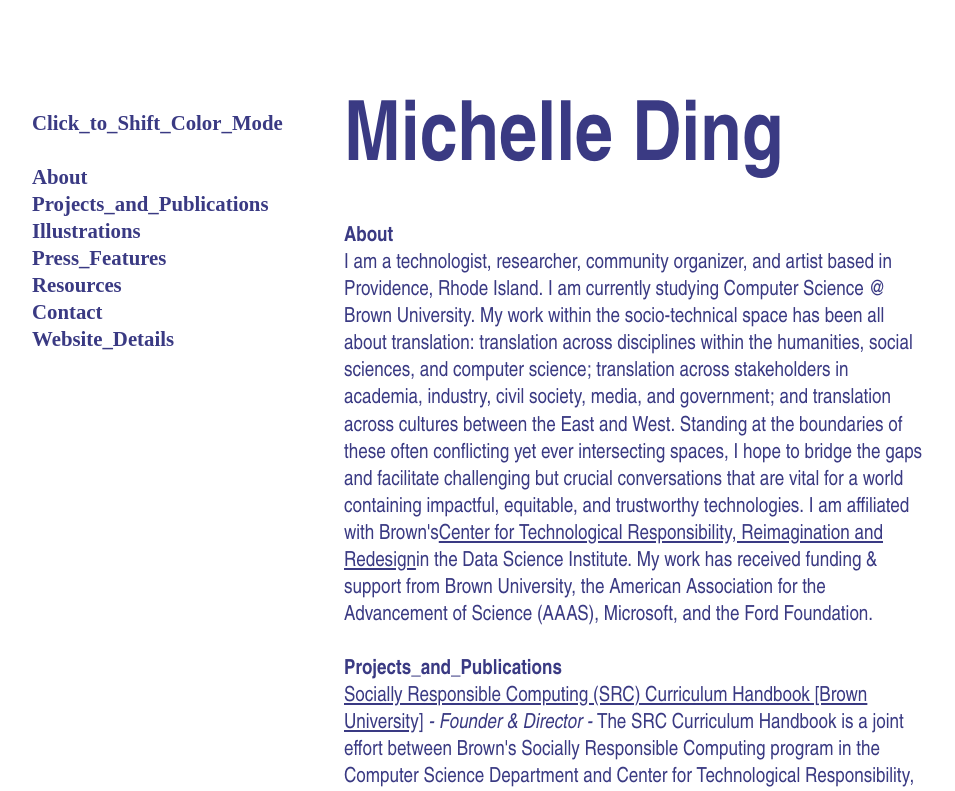
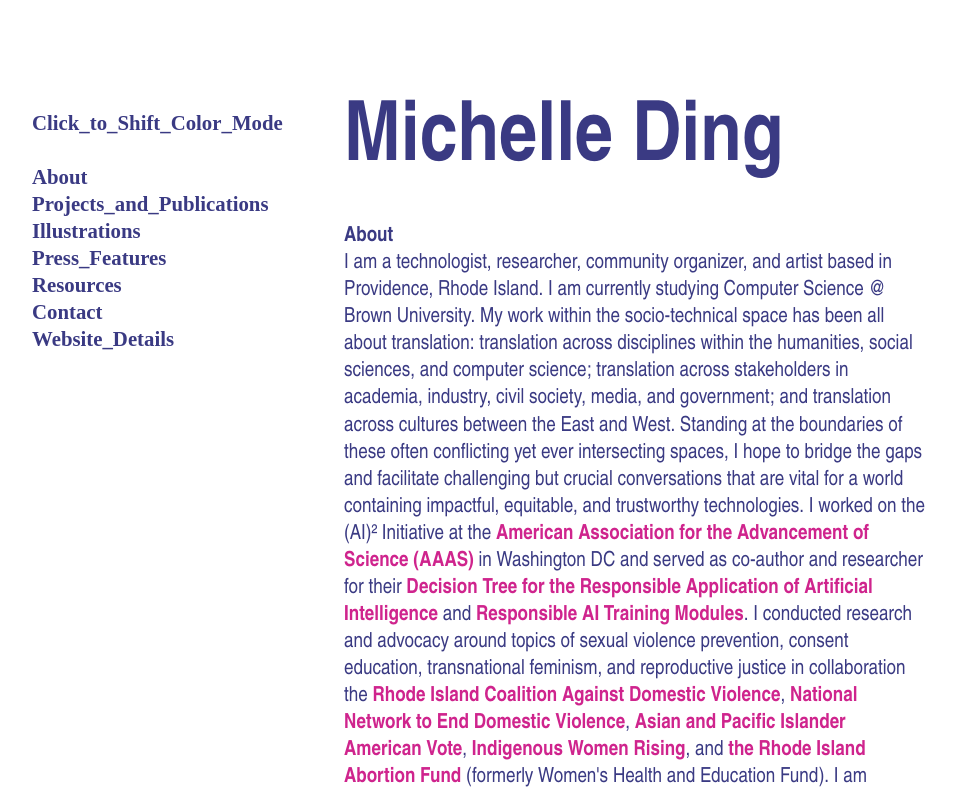
Before and after one commit to michelle-ding/michelle-ding.github.io, a React (Create React App) app: page / in a window 1280 px wide. Shown: the top 791 px of the page, without its empty margins (160-1115 px from the left). Built offline with nearby package versions, Linux system fonts and the light colour scheme; the HTML template or start-up script is replaced by a standard one.

Commit message:
bio and color change

```diff
--- a/src/Body.tsx
+++ b/src/Body.tsx
@@ -36,31 +36,28 @@
             between the East and West. Standing at the boundaries of these often conflicting
             yet ever intersecting spaces, I hope to bridge the gaps and facilitate challenging
             but crucial conversations that are vital for a world containing impactful, equitable,
-            and trustworthy technologies. I am affiliated with Brown's
-            <a id="ref" href="https://cntr.brown.edu/" target="_blank">Center for Technological Responsibility, Reimagination and Redesign</a>
+            and trustworthy technologies.
+            I worked on the (AI)² Initiative at the {" "}
+            <a id="ref" href="https://www.aaas.org/" target="_blank">American Association for the Advancement of Science (AAAS)</a>
+            {" "} in Washington DC and served as co-author and researcher for their {" "}
+            <a id="ref" href="https://www.aaas.org/ai2/projects/framework-practitioners" target="_blank">Decision Tree for the Responsible Application
+                of Artificial Intelligence</a> and {" "}
+                <a id="ref" href="https://www.aaas.org/ai2/projects/ethics/public-interest-training/modules" target="_blank">Responsible AI Training Modules
+               </a>.
+            I conducted research and advocacy around topics of sexual violence prevention, consent education,
+            transnational feminism, and reproductive justice
+            in collaboration the {" "}
+            <a id="ref" href="https://ricadv.org/" target="_blank">Rhode Island Coalition Against Domestic Violence</a>,{" "}
+            <a id="ref" href="https://nnedv.org/" target="_blank">National Network to End Domestic Violence</a>,{" "}
+            <a id="ref" href="https://apiavote.org/" target="_blank">Asian and Pacific Islander American Vote</a>,{" "}
+            <a id="ref" href="https://www.iwrising.org/" target="_blank">Indigenous Women Rising</a>, and{" "}
+            <a id="ref" href="https://riabortionfund.org" target="_blank">the Rhode Island Abortion Fund</a>{" "}(formerly Women's Health and Education Fund).
+
+            I am currently affiliated with Brown's {" "}
+            <a id="ref" href="https://cntr.brown.edu/" target="_blank">Center for Technological Responsibility, Reimagination and Redesign</a>{" "}
             in the Data Science Institute.
             My work has received funding & support from Brown University, the American Association for the
             Advancement of Science (AAAS), Microsoft, and the Ford Foundation.
-            {/* <br></br><br></br>
-            My past research and advocacy navigate sexual violence prevention,
-            consent education, reproductive justice, and intersectional & transnational feminism at Brown and
-            in Rhode Island. In May 2022, I worked with the <a id="ref" href="https://ricadv.org/policy/" target="_blank">
-                Rhode Island Coalition Against
-            Domestic Violence (RICADV)</a> to advocate and lobby for the Address Confidentiality Program
-            that protects survivors and their children (now {" "}
-            <a id="ref" href="https://governor.ri.gov/press-releases/governor-mckee-signs-legislation-protecting-confidentiality-survivors-domestic" target="_blank">
-            signed
-                </a> into law). Following the Dobbs decision overturning
-            Roe v. Wade,
-            I co-founded Students at Brown for Reproductive Justice, a coalition with
-             over 40 Brown student organizations, to launch a <a id="ref" target="_blank" href="https://www.gofundme.com/f/students-brown-for-reproductive-justice">
-            mutual aid campaign</a> supporting
-            Women's Health & Education Fund of Rhode Island (WHEF),
-            Indigenous Women Rising (IWR), and Sister Song. Our mutual aid campaign raised over $3000 from
-            over 80 individual donors in one summer for organizations
-            providing reproductive care for disproportionately affected communities across the country.
-            Learn more about my work <a id="ref" href="#ResearchPapers">here</a> or contact me at michelle_ding@brown.edu. */}
-
         </div>
     )
 }
--- a/src/styles/App.css
+++ b/src/styles/App.css
@@ -1,11 +1,13 @@
 :root{
   --bg:white;
   --text:#3a3a83;
+  --other:#cf248d;
 }
 
 .dark-theme{
   --bg: #3a3a83;
   --text: #ffffff;
+  --other:#ffc1e7;
 }
 
 .App {
@@ -84,14 +86,16 @@
 }
 
 #ref{
-  text-decoration: var(--text) underline;
-  color: var(--text)
+  text-decoration: var(--text) none;
+  /* color: var(--text); */
+  color: var(--other);
+  font-weight: bold;
 }
 
 #ref:hover:hover{
   flex: 4;
   color: var(--bg);
-  background-color: var(--text);
+  background-color: var(--other);
   text-decoration: none
 }
 
@@ -201,8 +205,9 @@
     height: auto
   }
   #ref{
-    background-color: var(--text);
-    color: var(--bg);
+
+    color: var(--other);
+
   }
   text #ref{
     text-decoration: underline;
```
